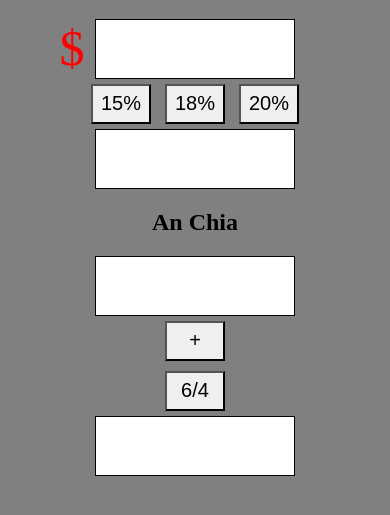
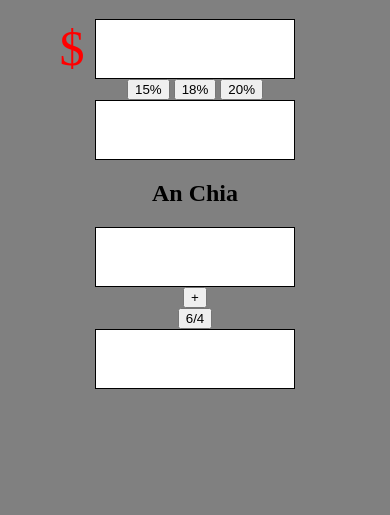
Before and after one commit to Alsus-Sy/calculator, a plain HTML site: page index.html in a window 390 px wide. Shown: the part 61-576 px from the top of the page. Drawn offline with Linux system fonts and the light colour scheme.

Commit message:
Modified button in CSS

```diff
--- a/css/styles.css
+++ b/css/styles.css
@@ -61,7 +61,7 @@ and (max-width: 414px) {
     text-align: right;
   }
 
-  input[type="button"] {
+  button {
     -webkit-appearance: none;
     width: 60px;
     height: 40px;
```
